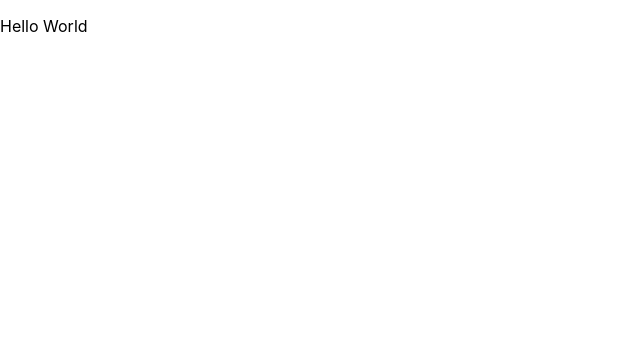
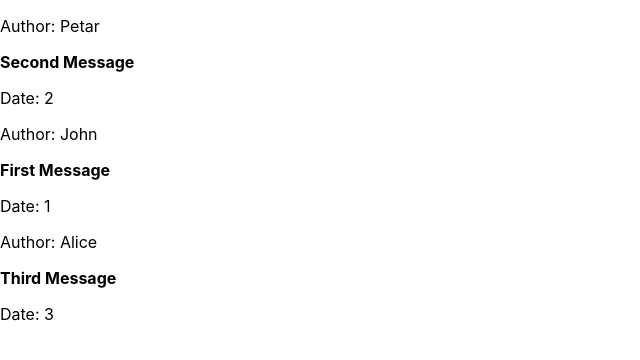
Before and after one commit to nikantic/chat-app, a React (Create React App) app: page / in a window 1280 px wide. Shown: the top 360 px of the page, without its empty margins (0-640 px from the left). Built offline with nearby package versions, Linux system fonts and the light colour scheme.

Commit message:
Add Message component, types, test messages for prototype

```diff
--- a/src/App.tsx
+++ b/src/App.tsx
@@ -1,7 +1,36 @@
+import Message from "./components/Message";
+import { IMessage } from "./types/types";
+
+// Assuming messages would come in random order - date would be used to sort them
+const testMessages: IMessage[] = [
+	{
+		user: "Petar",
+		message: "Second Message",
+		date: 2,
+	},
+	{
+		user: "John",
+		message: "First Message",
+		date: 1,
+	},
+	{
+		user: "Alice",
+		message: "Third Message",
+		date: 3,
+	},
+];
+
 function App() {
 	return (
 		<div>
-			<p>Hello World</p>
+			{testMessages.map((item) => (
+				<Message
+					key={item.date}
+					user={item.user}
+					message={item.message}
+					date={item.date}
+				/>
+			))}
 		</div>
 	);
 }
--- /dev/null
+++ b/src/components/Message.tsx
@@ -0,0 +1,11 @@
+import { IMessage } from "../types/types";
+
+const Message = ({ message, date, user }: IMessage) => (
+	<div>
+		<p>Author: {user}</p>
+		<strong>{message}</strong>
+		<p>Date: {date}</p>
+	</div>
+);
+
+export default Message;
--- /dev/null
+++ b/src/types/types.ts
@@ -0,0 +1,5 @@
+export interface IMessage {
+	message: string;
+	date: number;
+	user: string;
+}
```
